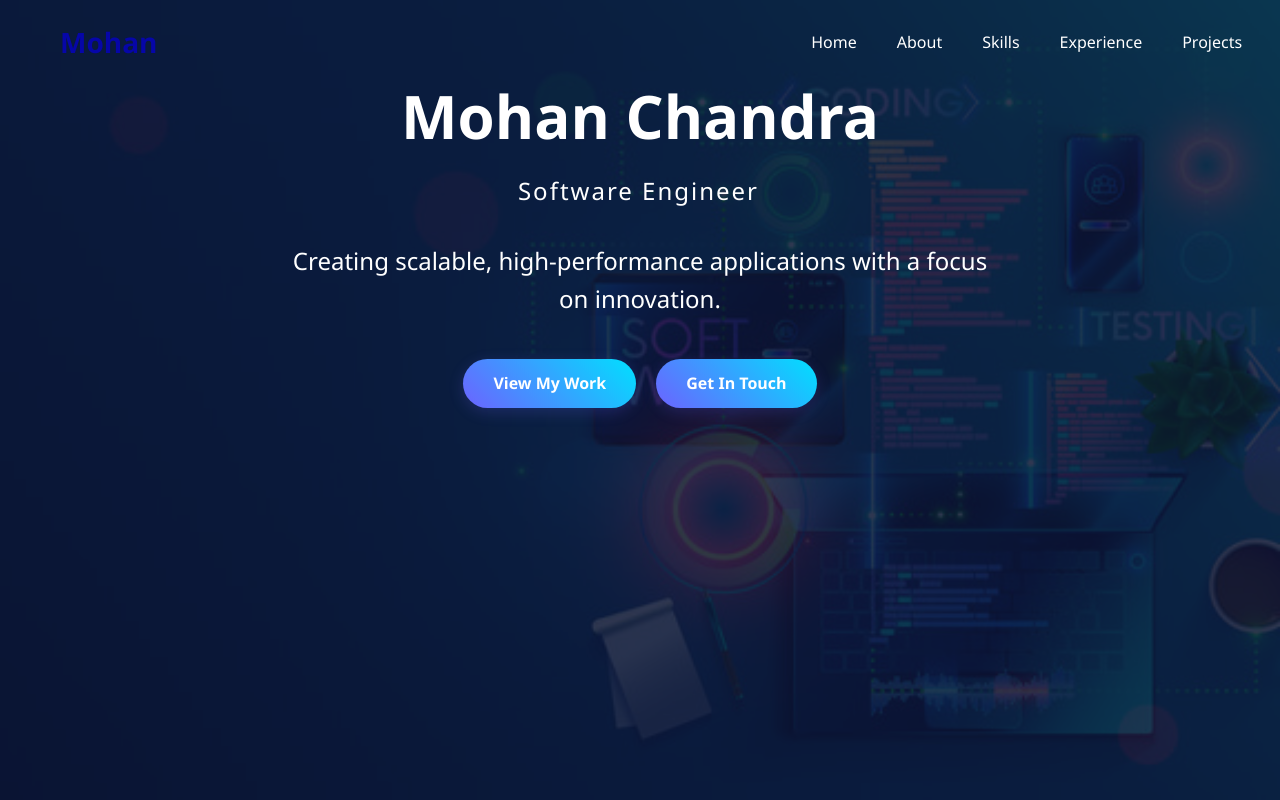
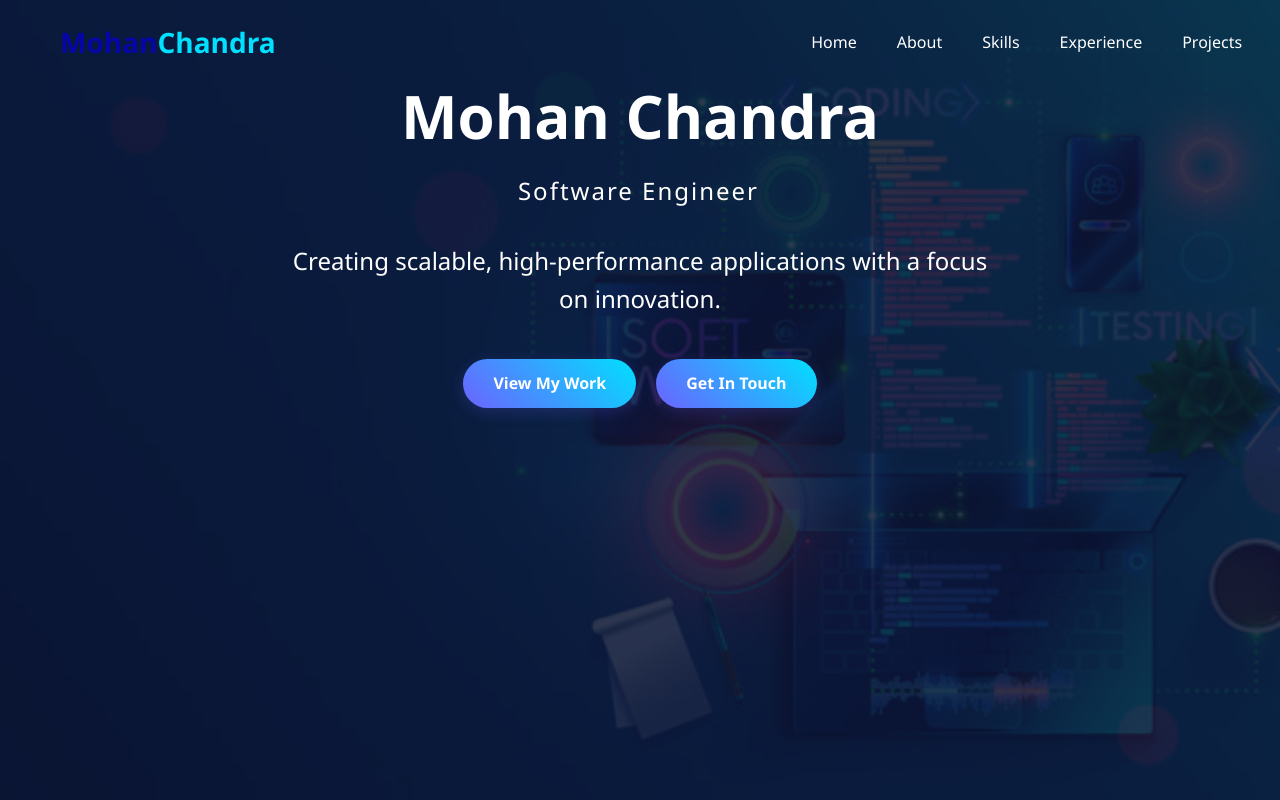
Before and after one commit to mohanrangu07/portfolio, a plain HTML site: page index.html in a window 1280 px wide. Shown: the top 800 px of the page. Drawn offline with Linux system fonts and the light colour scheme.

Commit message:
Update index.html

```diff
--- a/index.html
+++ b/index.html
@@ -742,7 +742,7 @@
         <div class="header-overlay"></div>
         <div class="container">
             <nav class="navbar">
-                <a href="#home" class="logo">Mohan<!--<span>Chandra</span>--></a>
+                <a href="#home" class="logo">Mohan<span>Chandra</span></a>
                 <ul class="nav-links">
                     <li><a href="#home">Home</a></li>
                     <li><a href="#about">About</a></li>
```
